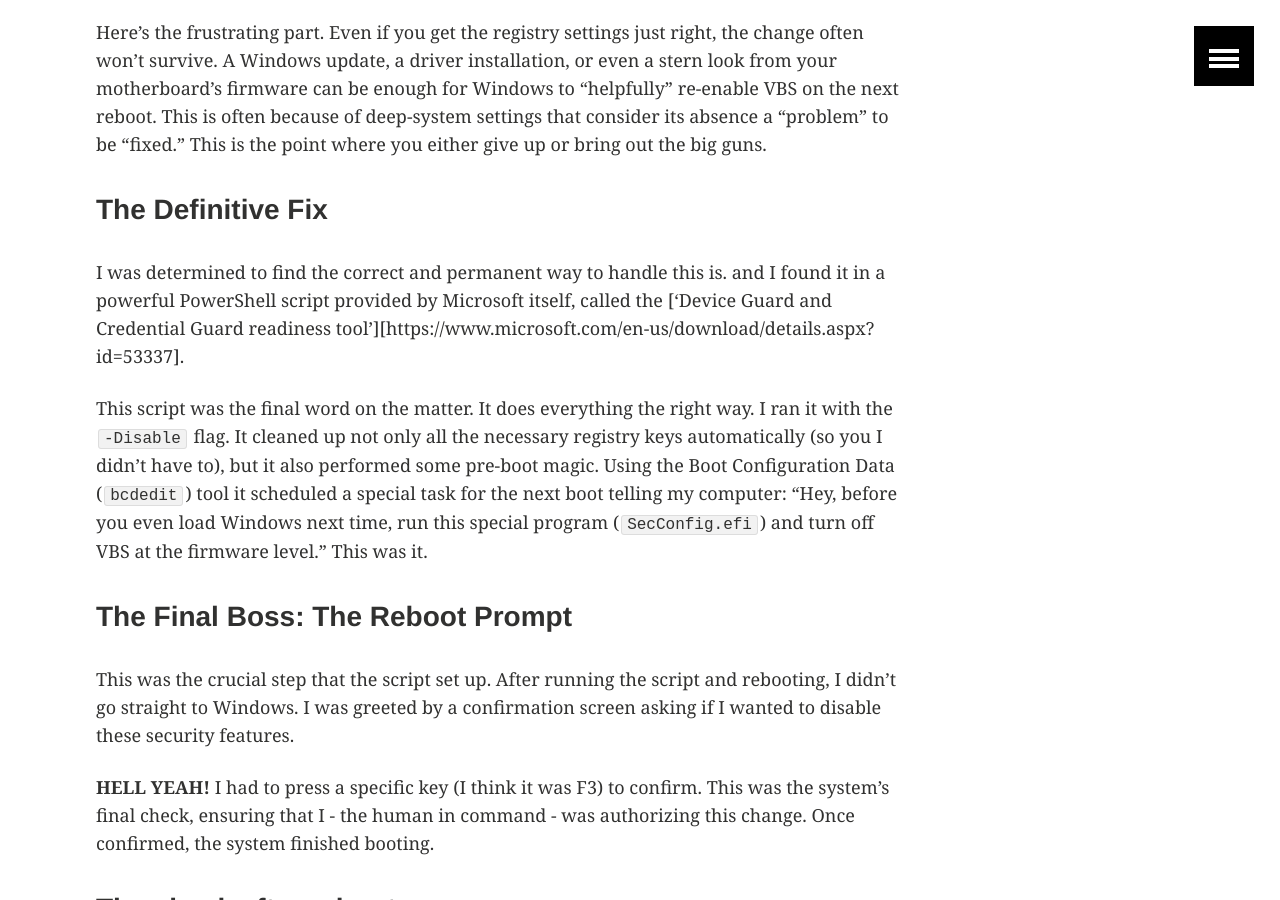
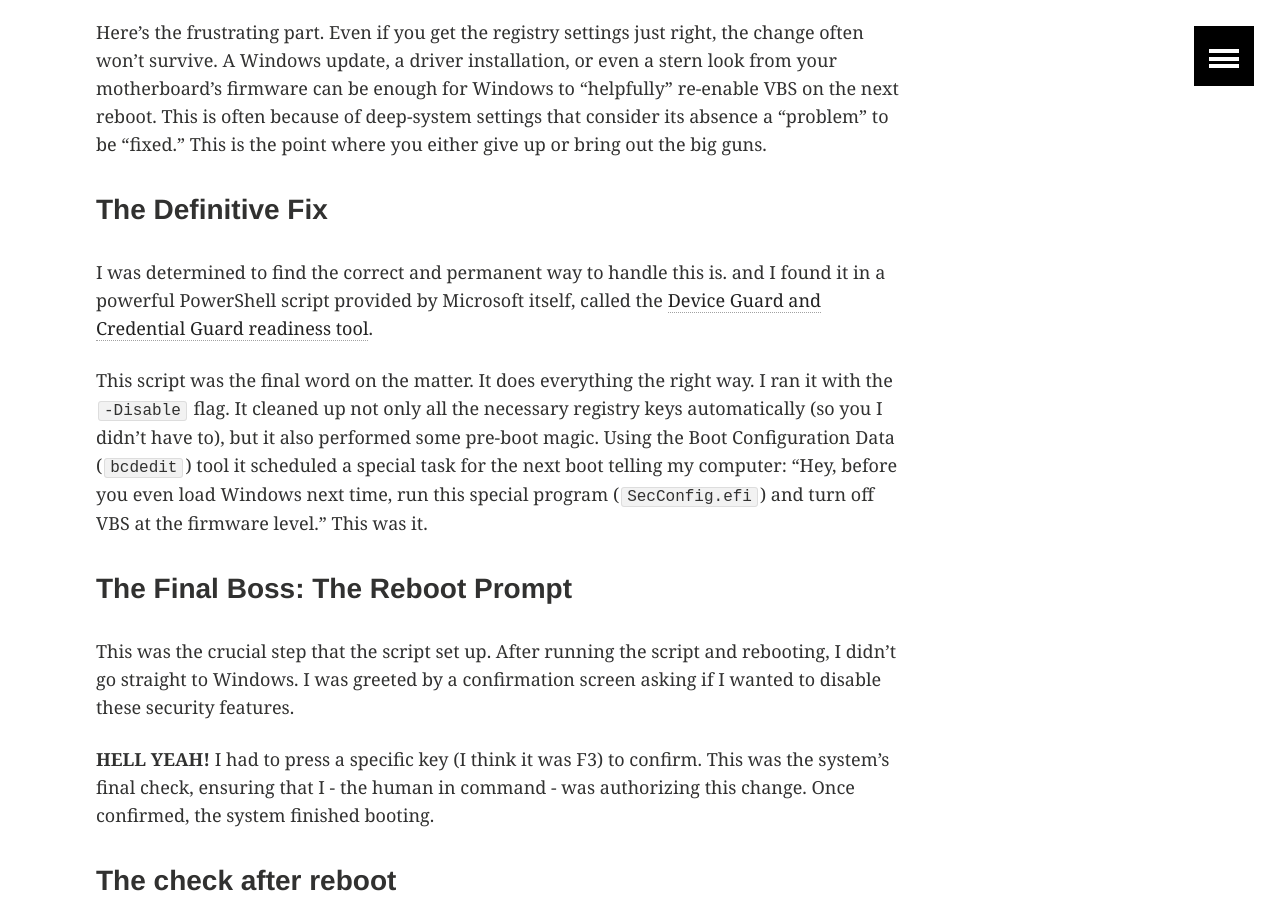
Before and after one commit to nmiglio/nmiglio.github.io, a Jekyll site: the page built from _posts/2026-02-24-permanently-disable-vbs.md, in a window 1280 px wide and 900 px high, scrolled down 1327 px. Built offline with Jekyll 4.4.1, drawn with Linux system fonts in a browser that asks for light colours; some of the changed lines change nothing that is shown.

Commit message:
Fix link formatting for Device Guard readiness tool
Updated the PowerShell script reference to use a link label for better readability.

```diff
--- a/_posts/2026-02-24-permanently-disable-vbs.md
+++ b/_posts/2026-02-24-permanently-disable-vbs.md
@@ -27,7 +27,7 @@ Here’s the frustrating part. Even if you get the registry settings just right,
 
 ### The Definitive Fix
 
-I was determined to find the correct and permanent way to handle this is. and I found it in a powerful PowerShell script provided by Microsoft itself, called the ['Device Guard and Credential Guard readiness tool'][https://www.microsoft.com/en-us/download/details.aspx?id=53337].
+I was determined to find the correct and permanent way to handle this is. and I found it in a powerful PowerShell script provided by Microsoft itself, called the [Device Guard and Credential Guard readiness tool][dg-readiness].
 
 This script was the final word on the matter. It does everything the right way. I ran it with the `-Disable` flag. It cleaned up not only all the necessary registry keys automatically (so you I didn't have to), but it also performed some pre-boot magic. Using the Boot Configuration Data (`bcdedit`) tool it scheduled a special task for the next boot telling my computer: "Hey, before you even load Windows next time, run this special program (`SecConfig.efi`) and turn off VBS at the firmware level." This was it.
 
@@ -46,3 +46,5 @@ Then came final moment of truth. Once back in Windows, I opened a Command Prompt
 And this was it.I successfully navigated the labyrinth of Windows settings, bypassed the registry trap, and used the right crushing tool to disable VBS for good. Now I can go enjoy the extra horsepower and smoother performance.
 
 I think I earned them.
+
+[dg-readiness]: https://www.microsoft.com/en-us/download/details.aspx?id=53337
```
